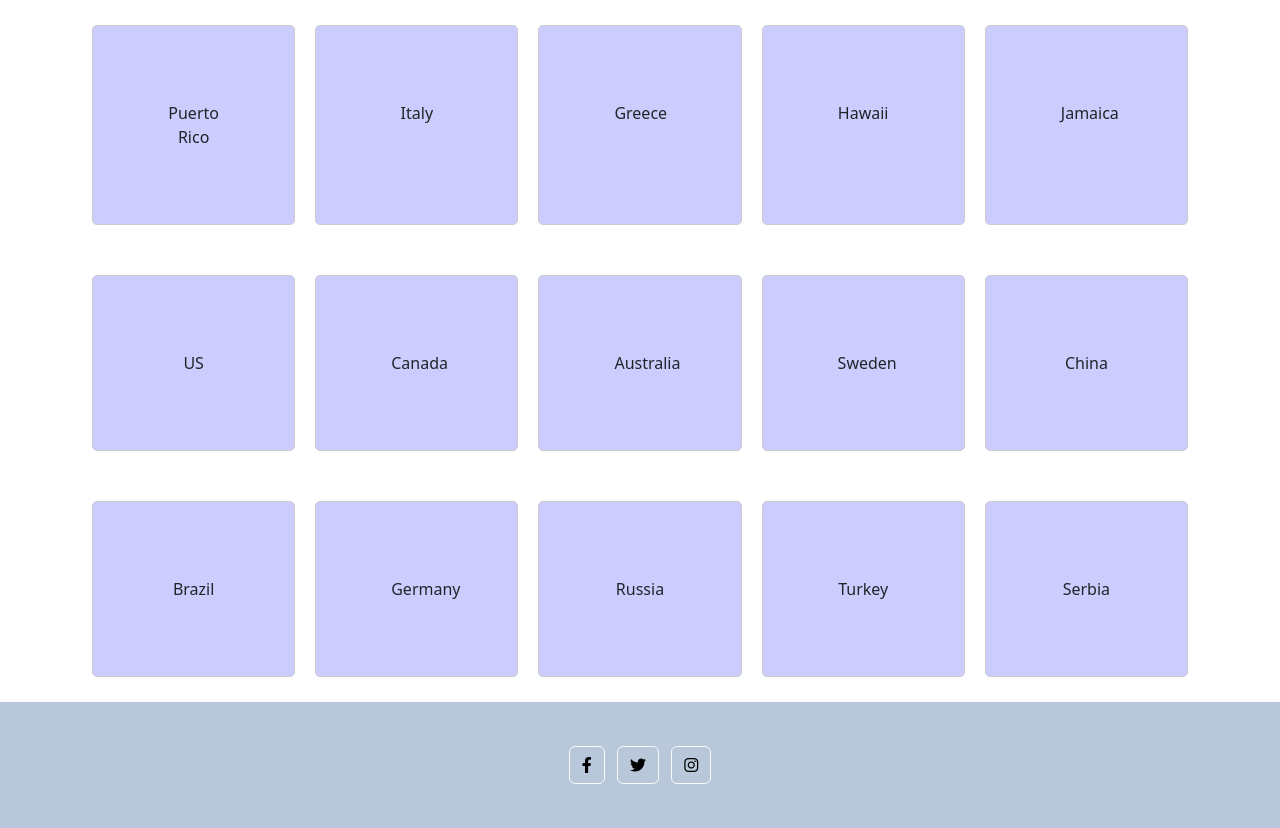
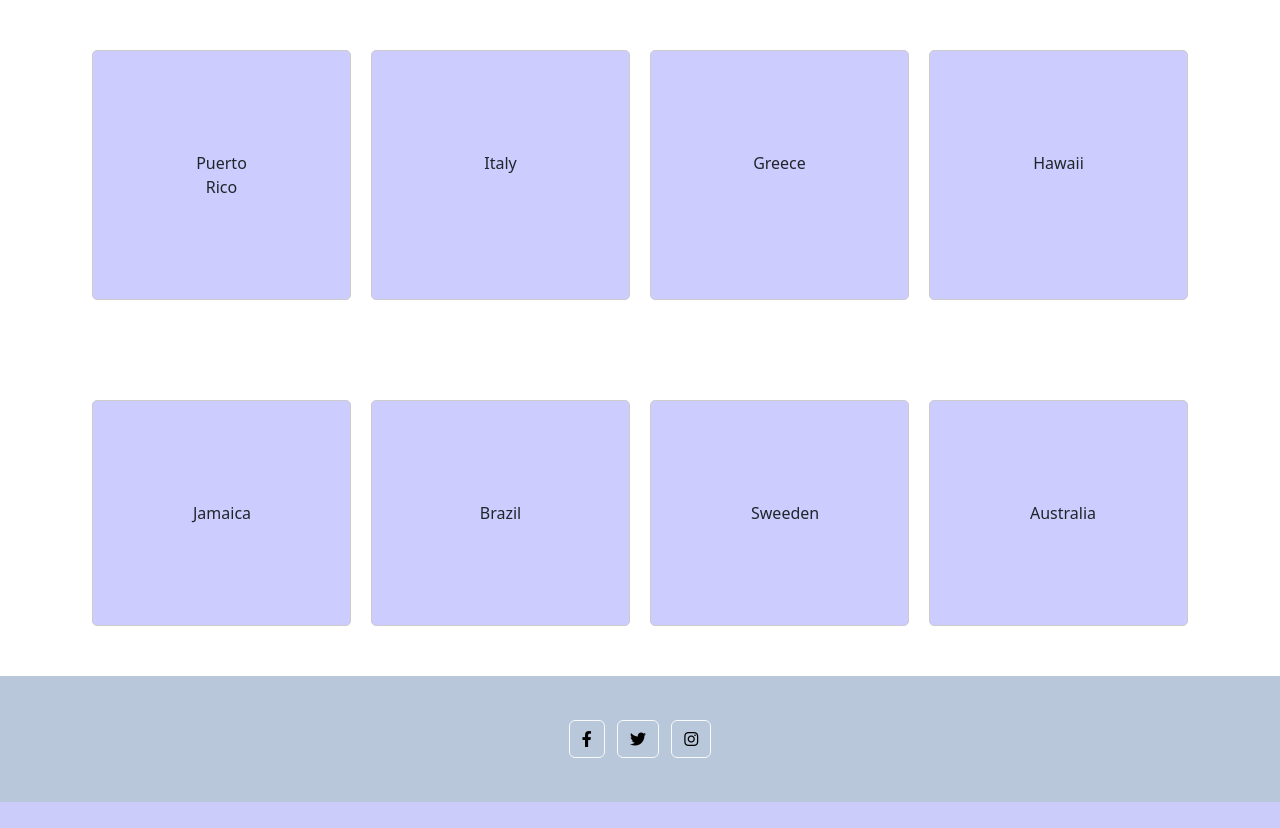
Before and after one commit to brrrrb/Group-14---Final, a Flask app: page /DiscoverPage in a window 1280 px wide. Shown: the part 133-961 px from the top of the page. After the commit the page ends 935 px from the top, so only its background shows below. Run offline with Flask 3, Linux system fonts and the light colour scheme.

Commit message:
Discover Refactor

```diff
--- a/app.py
+++ b/app.py
@@ -79,58 +79,18 @@ def personal_post_form():
 
     return render_template("personal_post_form.html")
 
+
 #Discover Page
-@app.route('/DiscoverPage')
+@app.get('/DiscoverPage')
 def discover_page():
     return render_template('discover_page.html')
 
-#Different Countries
-@app.route('/PuertoRico')
-def puerto_rico():
-    return render_template('countries/PuertoRico.html')
-@app.route('/Italy')
-def italy():
-    return render_template('countries/Italy.html')
-@app.route('/Greece')
-def greece():
-    return render_template('countries/Greece.html')
-@app.route('/Hawaii')
-def hawaii():
-    return render_template('countries/Hawaii.html')
-@app.route('/Jamaica')
-def jamaica():
-    return render_template('countries/Jamaica.html')
-@app.route('/US')
-def us():
-    return render_template('countries/US.html')
-@app.route('/Canada')
-def canada():
-    return render_template('countries/Canada.html')
-@app.route('/Australia')
-def australia():
-    return render_template('countries/Australia.html')
-@app.route('/Sweden')
-def sweden():
-    return render_template('countries/Sweden.html')
-@app.route('/China')
-def china():
-    return render_template('countries/China.html')
-@app.route('/Brazil')
-def brazil():
-    return render_template('countries/Brazil.html')
-@app.route('/Germany')
-def germany():
-    return render_template('countries/Germany.html')
-@app.route('/Russia')
-def russia():
-    return render_template('countries/Russia.html')
-@app.route('/Turkey')
-def turkey():
-    return render_template('countries/Turkey.html')
-@app.route('/Serbia')
-def serbia():
-    return render_template('countries/Serbia.html')
-
+@app.get('/discover_page_selected')
+def discover_page_selected():
+    selected_country = request.args.get('country')
+    if selected_country is None:
+        selected_country = "None"
+    return render_template('discover_page_selected.html', selected_country=selected_country)
 
 @app.route("/all_itineraries_page")
 def all_itineraries():
--- a/static/css/styles.css
+++ b/static/css/styles.css
@@ -1,14 +1,25 @@
 .flex-container {
-    display: flex;
-    flex-wrap: wrap;
-    justify-content: center;
+  display: flex;
+  flex-wrap: wrap;
+  justify-content: center;
+}
 
+.disimage {
+  margin-top: 20px;
+}
+
+.disimage img {
+  display: block;
+  margin: 0 auto;
+  max-width: 100%;
+  height: 250px;
+  width: 1000px;
 }
 
 .country {
-    width: calc(20% - 20px);
-    margin: 25px 10px;
-    padding: 75px;
+    width: calc(25% - 20px);
+    margin: 50px 10px;
+    padding: 100px;
     border: 1px solid #ccc;
     border-radius: 5px;
     box-sizing: border-box;
@@ -20,12 +31,29 @@
     background-color: #ccccff;
 }
 
+.countrysel {
+  text-align: center;
+}
+
 .country:hover {
     box-shadow: 0 0 10px rgba(0, 0, 0, 0.3);
 }
 
 .country-selected h1 {
     text-align: center;
+}
+
+.user-posts {
+  display: flex;
+  justify-content: space-between;
+  margin-top: 20px;
+}
+
+.user-post {
+  width: 48%;
+  padding: 10px;
+  border: 1px solid #ccc;
+  box-sizing: border-box;
 }
 
   .signin-button {
--- a/templates/countries/Australia.html
+++ b/templates/countries/Australia.html
@@ -10,8 +10,10 @@
     <link rel="stylesheet" type="text/css" href="/static/styles.css">
 </head>
 <body>
+    <div class="countrysel">
     <h1>Welcome to Australia</h1>
     <p>This page contains information about Australia.</p>
+    </div>
 </body>
 </html>
 {% endblock %}
--- a/templates/discover_page.html
+++ b/templates/discover_page.html
@@ -2,20 +2,13 @@
 {% block content %}
 <link rel="stylesheet" type="text/css" href="/static/styles.css">
 <div class="flex-container">
-    <a class="country" href="/PuertoRico">Puerto Rico</a>
-    <a class="country" href="/Italy">Italy</a>
-    <a class="country" href="/Greece">Greece</a>
-    <a class="country" href="/Hawaii">Hawaii</a>
-    <a class="country" href="/Jamaica">Jamaica</a>
-    <a class="country" href="/US">US</a>
-    <a class="country" href="/Canada">Canada</a>
-    <a class="country" href="/Australia">Australia</a>
-    <a class="country" href="/Sweden">Sweden</a>
-    <a class="country" href="/China">China</a>
-    <a class="country" href="/Brazil">Brazil</a>
-    <a class="country" href="/Germany">Germany</a>
-    <a class="country" href="/Russia">Russia</a>
-    <a class="country" href="/Turkey">Turkey</a>
-    <a class="country" href="/Serbia">Serbia</a>
+    <a class="country" href="/discover_page_selected?country=PuertoRico">Puerto Rico</a>
+    <a class="country" href="/discover_page_selected?country=Italy">Italy</a>
+    <a class="country" href="/discover_page_selected?country=Greece">Greece</a>
+    <a class="country" href="/discover_page_selected?country=Hawaii">Hawaii</a>
+    <a class="country" href="/discover_page_selected?country=Jamaica">Jamaica</a>
+    <a class="country" href="/discover_page_selected?country=Brazil">Brazil</a>
+    <a class="country" href="/discover_page_selected?country=Sweeden">Sweeden</a>
+    <a class="country" href="/discover_page_selected?country=Australia">Australia</a>
 </div>
 {% endblock %}
--- a/templates/index.html
+++ b/templates/index.html
@@ -8,8 +8,11 @@
         <h2>Plan your Dream Trip Beginning to End</h3>
             <div class="button-images">
                 <div class="image-container">
+                  <a href="/DiscoverPage">
                     <img src="static/images/discover.jpg" alt="Discover" />
+                    <a href="/DiscoverPage">
                     <span class="image-caption">Discover</span>
+                  </a>
                 </div>
                 <div class="image-container">
                     <img src="static/images/post.jpg" alt="Post" />
```
Also changed, not shown: templates/discover_page_selected.html (+19 -28 lines), static/images/vacationpic.jpg (added).
